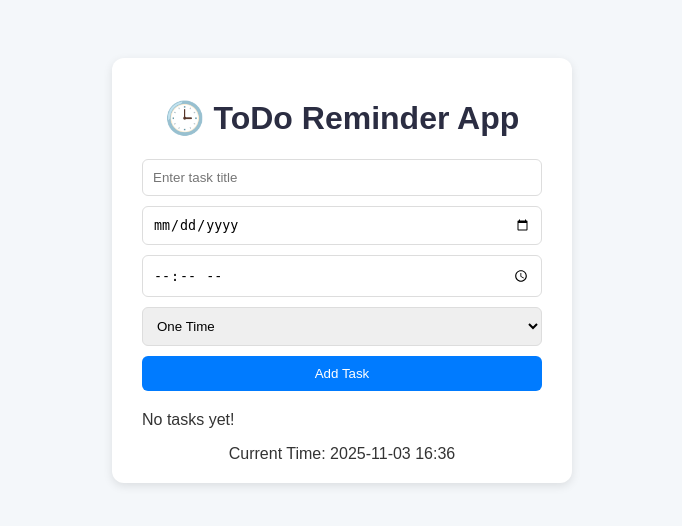
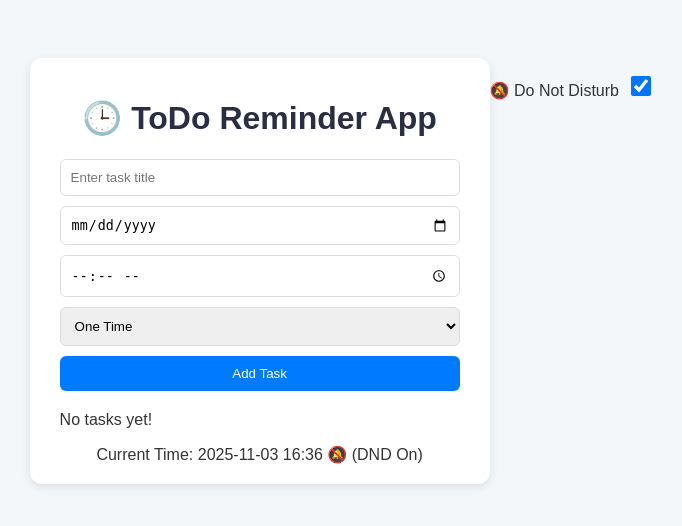
Before and after one commit to Naveen-lebaka/Todo_remainder, a Flask app: page / in a window 1280 px wide. Shown: the top 526 px of the page, without its empty margins (298-980 px from the left). Run offline with Flask 3, Linux system fonts and the light colour scheme; data that the repository does not hold is empty.

Commit message:
DND mode added

```diff
--- a/templates/reminder_popup.html
+++ b/templates/reminder_popup.html
@@ -51,6 +51,21 @@
         color: #333;
         font-size: 16px;
     }
+
+    /* DND toggle switch */
+    .dnd-toggle {
+        display: flex;
+        align-items: center;
+        justify-content: center;
+        margin-top: 15px;
+        font-size: 16px;
+    }
+
+    .dnd-toggle input {
+        margin-left: 8px;
+        width: 20px;
+        height: 20px;
+    }
 </style>
 
 <!-- Overlay and popup -->
@@ -64,7 +79,77 @@
 <!-- Alarm Sound -->
 <audio id="alarm-sound" src="https://actions.google.com/sounds/v1/alarms/alarm_clock.ogg"></audio>
 
+<!-- Do Not Disturb Toggle -->
+<div class="dnd-toggle">
+    <label>🔕 Do Not Disturb
+        <input type="checkbox" id="dnd-toggle">
+    </label>
+</div>
+
 <script>
+    let isDND = false; // initial DND state
+    let missedReminders = [];
+    let interval = 10000; // default: 10 seconds
+    let intervalId = null;
+
+    // 🔍 Detect if system/browser is in DND or Focus mode
+    async function detectSystemDND() {
+        // Case 1: Notification permission denied => likely in Focus/DND
+        if (Notification.permission === "denied") {
+            return true;
+        }
+
+        // Case 2: Tab is hidden or inactive
+        if (document.hidden) {
+            return true;
+        }
+
+        // Case 3: Manual toggle stored locally
+        const stored = localStorage.getItem("dndMode");
+        return stored === "true";
+    }
+
+    // Initialize toggle and auto DND detection
+    document.addEventListener("DOMContentLoaded", async () => {
+        const dndToggle = document.getElementById("dnd-toggle");
+        const savedState = localStorage.getItem("dndMode");
+
+        if (savedState === "true") {
+            dndToggle.checked = true;
+            isDND = true;
+        }
+
+        // Try automatic detection once on load
+        const autoDND = await detectSystemDND();
+        if (autoDND) {
+            isDND = true;
+            dndToggle.checked = true;
+        }
+
+        // Manual toggle listener
+        dndToggle.addEventListener("change", () => {
+            isDND = dndToggle.checked;
+            localStorage.setItem("dndMode", isDND);
+            if (!isDND) {
+                checkMissedReminders();
+            }
+        });
+
+        // Detect when user returns to tab or DND turns off
+        document.addEventListener("visibilitychange", async () => {
+            if (!document.hidden) {
+                const sysDND = await detectSystemDND();
+                if (!sysDND && isDND) {
+                    // System DND turned off
+                    isDND = false;
+                    dndToggle.checked = false;
+                    localStorage.setItem("dndMode", false);
+                    checkMissedReminders();
+                }
+            }
+        });
+    });
+
     async function fetchReminders() {
         const response = await fetch("/reminder-data");
         return await response.json();
@@ -72,12 +157,14 @@
 
     function getCurrentDateTime() {
         const now = new Date();
-        const date = now.toISOString().split('T')[0]; // YYYY-MM-DD
-        const time = now.toTimeString().slice(0, 5); // HH:MM
+        const date = now.toISOString().split('T')[0];
+        const time = now.toTimeString().slice(0, 5);
         return { date, time };
     }
 
     function showPopup(task) {
+        if (isDND) return; // Skip popup if in DND mode
+
         document.getElementById("popup-title").innerText = task.title;
         document.getElementById("popup").style.display = "block";
         document.getElementById("overlay").style.display = "block";
@@ -90,49 +177,48 @@
         };
     }
 
-    // 🔁 Dynamic reminder checking interval
-    let interval = 10000; // default: 10 seconds
-    let intervalId = null;
+    function checkMissedReminders() {
+        if (missedReminders.length > 0) {
+            missedReminders.forEach(task => showPopup(task));
+            missedReminders = [];
+        }
+    }
 
     async function dynamicCheck() {
         const reminders = await fetchReminders();
         const now = new Date();
+        let nearestDiff = Infinity;
 
-        // Find the nearest upcoming task time
-        let nearestDiff = Infinity;
         reminders.forEach(task => {
             const taskDateTime = new Date(`${task.date}T${task.time}:00`);
-            const diff = taskDateTime - now; // milliseconds
-            if (diff > 0 && diff < nearestDiff) {
-                nearestDiff = diff;
+            const diff = taskDateTime - now;
+            if (diff > 0 && diff < nearestDiff) nearestDiff = diff;
+        });
+
+        // Adjust check interval dynamically
+        if (nearestDiff <= 5000) interval = 1000;
+        else if (nearestDiff > 10000) interval = 10000;
+
+        const { date, time } = getCurrentDateTime();
+        document.getElementById("time-display").innerText =
+            "Current Time: " + date + " " + time +
+            (isDND ? " 🔕 (DND On)" : "");
+
+        // Check each reminder
+        reminders.forEach(task => {
+            if (task.date === date && task.time === time) {
+                if (isDND) {
+                    missedReminders.push(task);
+                } else {
+                    showPopup(task);
+                }
             }
         });
 
-        // Adjust interval dynamically
-        if (nearestDiff <= 10000) {
-            interval = 500; // within 10 sec → check every 1s
-        } else if (nearestDiff > 10000) {
-            interval = 10000; // more than 10 sec → check every 10s
-        }
-
-        // Update current time display
-        const date = now.toISOString().split('T')[0];
-        const time = now.toTimeString().slice(0, 5);
-        document.getElementById("time-display").innerText =
-            "Current Time: " + date + " " + time;
-
-        // Check if any task matches current time
-        reminders.forEach(task => {
-            if (task.date === date && task.time === time) {
-                showPopup(task);
-            }
-        });
-
-        // Clear previous interval and reset with new timing
         clearInterval(intervalId);
         intervalId = setInterval(dynamicCheck, interval);
     }
 
-    // Start first check immediately
+    // Start reminder checking
     dynamicCheck();
 </script>
```
